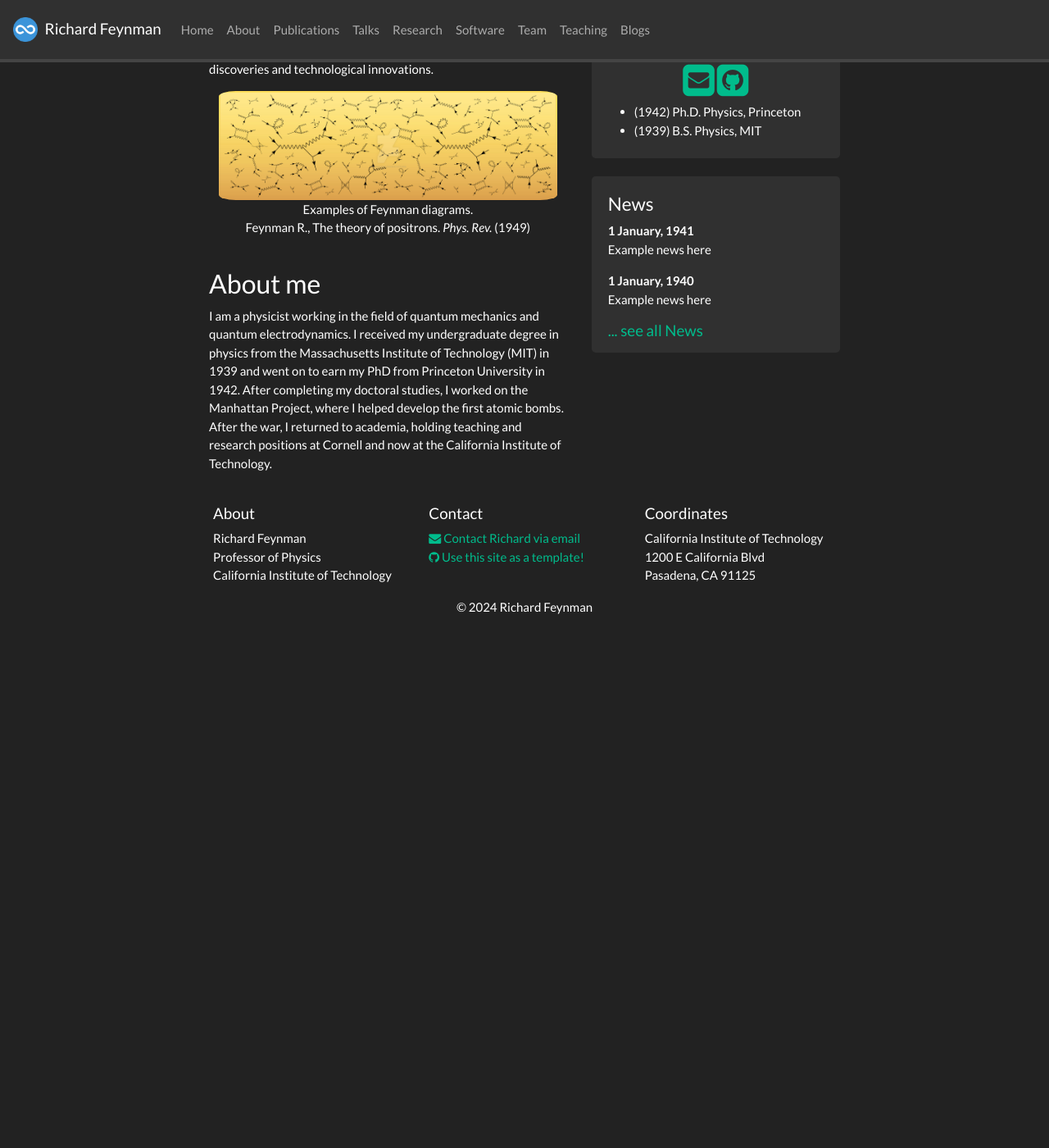
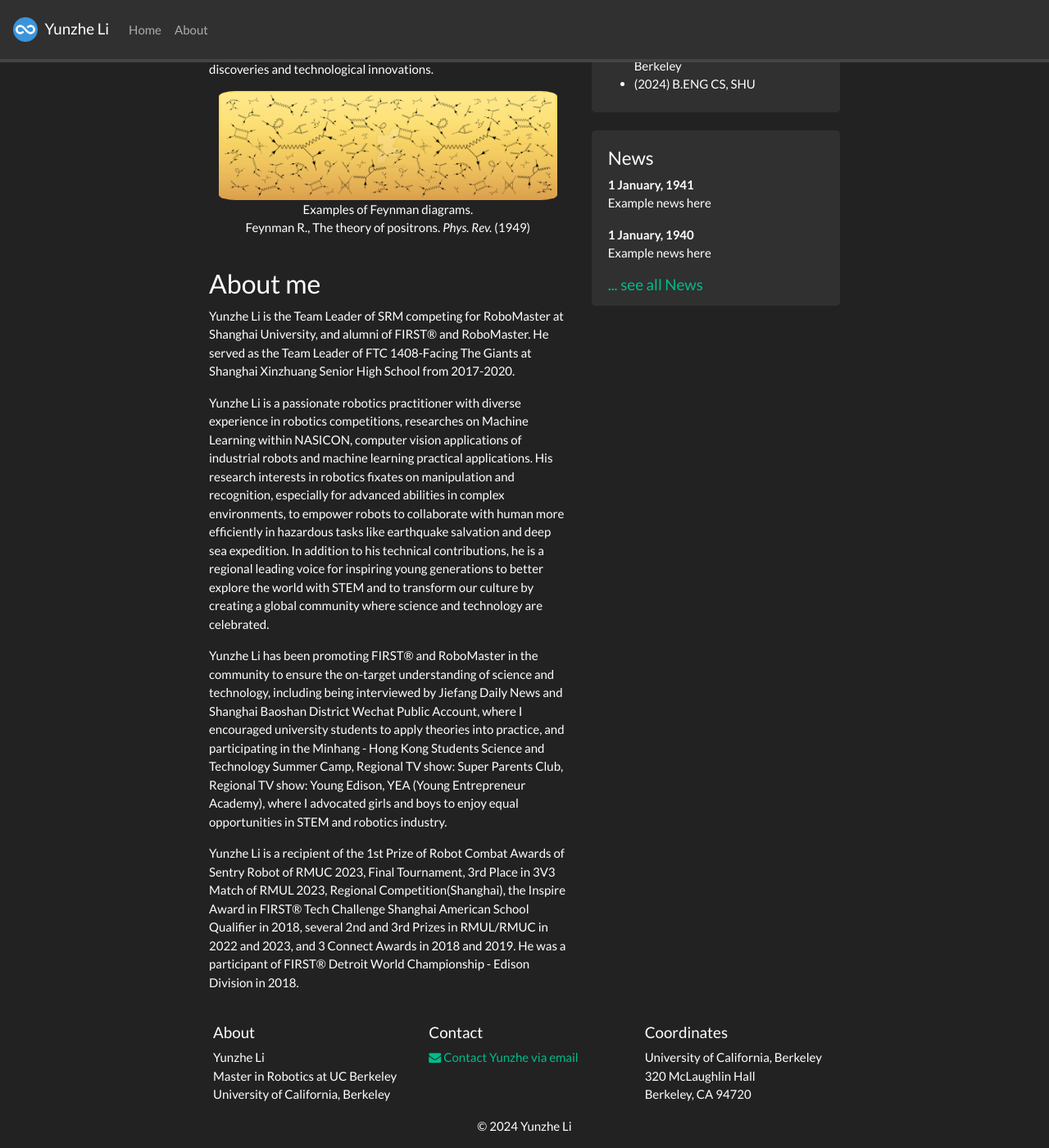
Before and after one commit to LIYunzhe1408/LIYunzhe1408.github.io, a Jekyll site: the page built from _pages/home.md, in a window 1280 px wide and 1400 px high, scrolled down 340 px. Shown: the whole window at 82% size. Built offline with Jekyll 4.4.1, drawn with Linux system fonts in a browser that asks for light colours; nearby versions of some CDN libraries; a style sheet for code colours, icons or effects is not loaded; before the commit the page ends 1107 px from its top, so only the background shows below that.

Commit message:
Add avatar.jpg and update home page.

```diff
--- a/_config.yml
+++ b/_config.yml
@@ -1,7 +1,7 @@
 # Site settings
-title: Richard Feynman
-email: richard@university.edu
-description: Academic webpage of Dr. Richard Feynman
+title: Yunzhe Li
+email: liyunzhe [dot] jonas [at] berkeley [dot] edu
+description: Master in Robotics at UC Berkeley
 baseurl: ""
 url: ""
 
@@ -12,29 +12,29 @@ url: ""
 
 # Footer info
 affiliation: >
-  Richard Feynman<br/>
-  Professor of Physics<br/>
-  California Institute of Technology
+  Yunzhe Li<br/>
+  Master in Robotics at UC Berkeley<br/>
+  University of California, Berkeley
 
 location: >
-  California Institute of Technology<br/>
-  1200 E California Blvd<br/>
-  Pasadena, CA 91125
+  University of California, Berkeley<br/>
+  320 McLaughlin Hall<br/>
+  Berkeley, CA 94720
 
 contact: >
-  <a href="mailto:richard@university.edu" target="_blank"><i class="fa fa-envelope fa-1x"></i> Contact Richard via email</a> <br/>
-  <a href="https://github.com/sbryngelson/academic-website-template"><i class="fa fa-github fa-1x"></i> Use this site as a template!</a>
+  <a href="liyunzhe.jonas@berkeley.edu" target="_blank"><i class="fa fa-envelope fa-1x"></i> Contact Yunzhe via email</a> <br/>
+#  <a href="https://github.com/sbryngelson/academic-website-template"><i class="fa fa-github fa-1x"></i> Use this site as a template!</a>
 
 # Pages shown in navbar
 nav_pages:
   - name: about
-  - name: publications
-  - name: talks
-  - name: research
-  - name: software
-  - name: team
-  - name: teaching
-  - name: blogs
+#  - name: publications
+#  - name: talks
+#  - name: research
+#  - name: software
+#  - name: team
+#  - name: teaching
+#  - name: blogs
 
 include:
   - .htaccess
--- a/_data/pi.yml
+++ b/_data/pi.yml
@@ -1,17 +1,17 @@
-- name: Dr. Richard Feynman
+- name: Yunzhe Li
   photo: headshot.jpg
-  info: Richard C. Tolman Professor, California Institute of Technology
+#  info: Richard C. Tolman Professor, California Institute of Technology
   email: richard@university.edu
-  github: https://github.com/
-  researchgate: https://www.researchgate.net/
-  scholar: https://scholar.google.com/citations?user=B7vSqZsAAAAJ
-  cv: cv/cv.pdf
+  github: https://github.com/LIYunzhe1408
+#  researchgate: https://www.researchgate.net/
+#  scholar: https://scholar.google.com/citations?user=B7vSqZsAAAAJ
+#  cv: cv/cv.pdf
   # Change the items in "education" you have (up to 6)
   education:
     [
-      "(1942) Ph.D. Physics, Princeton University",
-      "(1939) B.S. Physics, Massachusetts Institute of Technology",
+      "Master of Engineering, Electrical Engineering and Computer Sciences, University of California at Berkeley(Present)",
+      "Bachelor of Engineering, Computer Sciences, Shanghai University(2024)",
     ]
 
   educationshort:
-    ["(1942) Ph.D. Physics, Princeton", "(1939) B.S. Physics, MIT"]
+    ["(Present) M.ENG EECS, UC Berkeley", "(2024) B.ENG CS, SHU"]
--- a/_pages/home.md
+++ b/_pages/home.md
@@ -26,7 +26,10 @@ Feynman R., The theory of positrons. <i>Phys. Rev.</i> (1949)
 
 ### About me
 
-I am a physicist working in the field of quantum mechanics and quantum electrodynamics.
-I received my undergraduate degree in physics from the Massachusetts Institute of Technology (MIT) in 1939 and went on to earn my PhD from Princeton University in 1942.
-After completing my doctoral studies, I worked on the Manhattan Project, where I helped develop the first atomic bombs.
-After the war, I returned to academia, holding teaching and research positions at Cornell and now at the California Institute of Technology.
+Yunzhe Li is the Team Leader of SRM competing for RoboMaster at Shanghai University, and alumni of FIRST® and RoboMaster. He served as the Team Leader of FTC 1408-Facing The Giants at Shanghai Xinzhuang Senior High School from 2017-2020.
+
+Yunzhe Li is a passionate robotics practitioner with diverse experience in robotics competitions, researches on Machine Learning within NASICON, computer vision applications of industrial robots and machine learning practical applications. His research interests in robotics fixates on manipulation and recognition, especially for advanced abilities in complex environments, to empower robots to collaborate with human more efficiently in hazardous tasks like earthquake salvation and deep sea expedition. In addition to his technical contributions, he is a regional leading voice for inspiring young generations to better explore the world with STEM and to transform our culture by creating a global community where science and technology are celebrated.
+
+Yunzhe Li has been promoting FIRST® and RoboMaster in the community to ensure the on-target understanding of science and technology, including being interviewed by Jiefang Daily News and Shanghai Baoshan District Wechat Public Account, where I encouraged university students to apply theories into practice, and participating in the Minhang - Hong Kong Students Science and Technology Summer Camp, Regional TV show: Super Parents Club, Regional TV show: Young Edison, YEA (Young Entrepreneur Academy), where I advocated girls and boys to enjoy equal opportunities in STEM and robotics industry.
+
+Yunzhe Li is a recipient of the 1st Prize of Robot Combat Awards of Sentry Robot of RMUC 2023, Final Tournament, 3rd Place in 3V3 Match of RMUL 2023, Regional Competition(Shanghai), the Inspire Award in FIRST® Tech Challenge Shanghai American School Qualifier in 2018, several 2nd and 3rd Prizes in RMUL/RMUC in 2022 and 2023, and 3 Connect Awards in 2018 and 2019. He was a participant of FIRST® Detroit World Championship - Edison Division in 2018.
```
Also changed, not shown: images/headshot.jpg.
